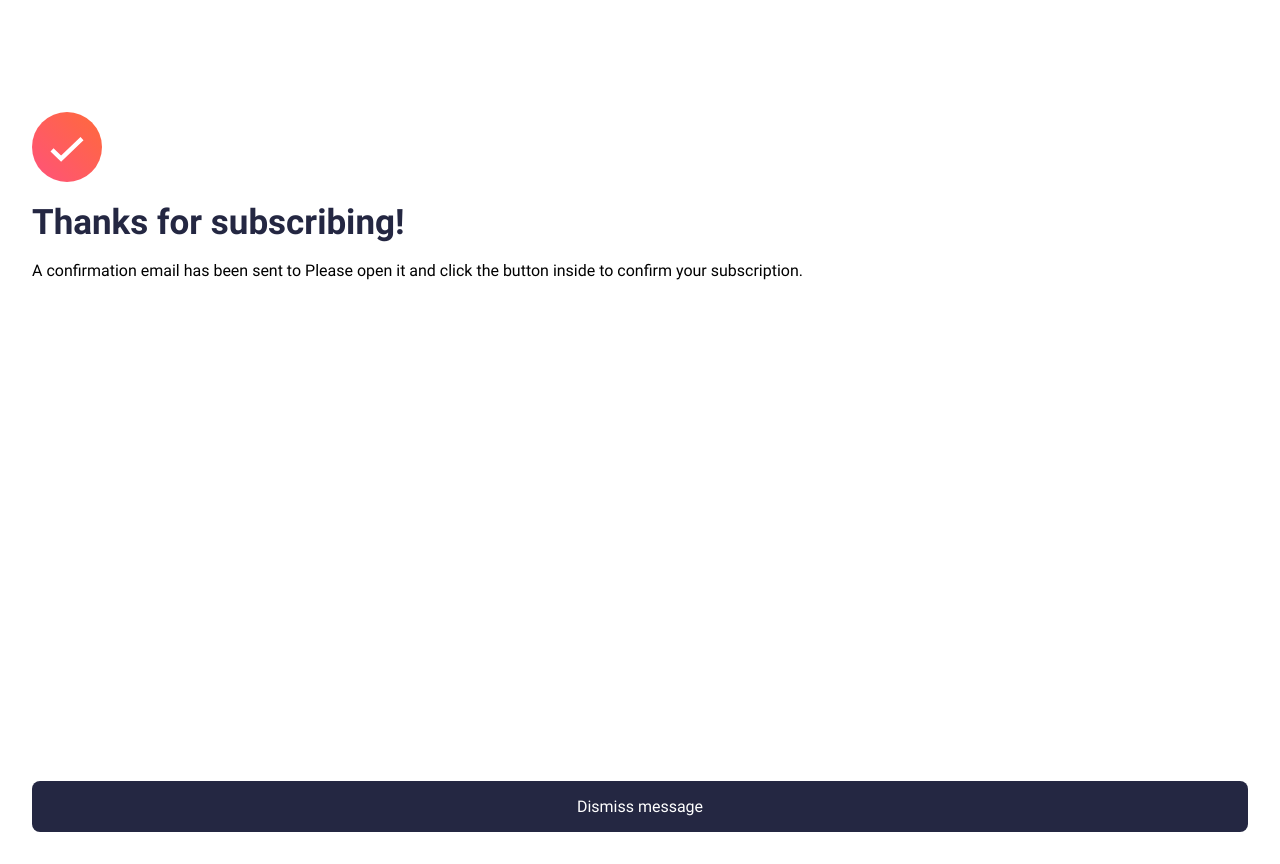
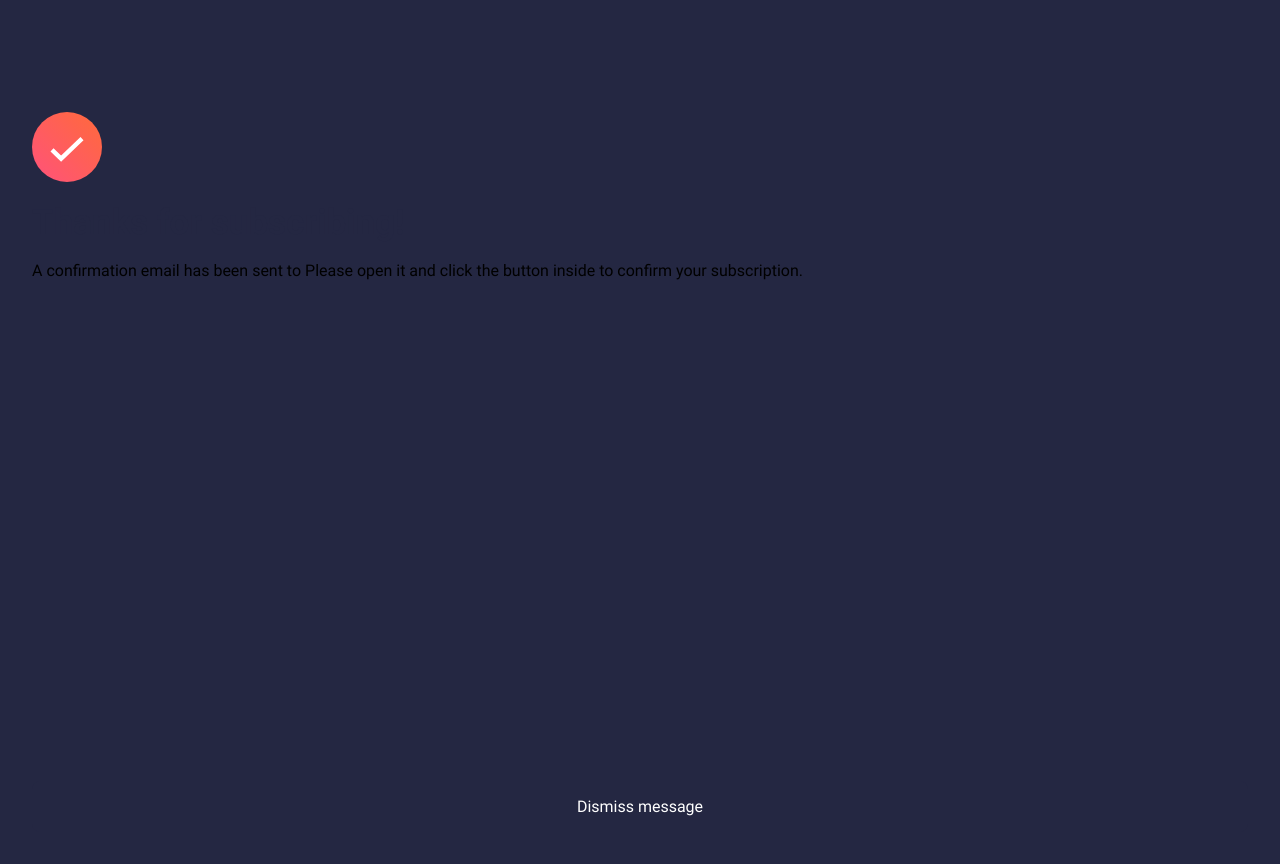
Before and after one commit to Kurkov11/newsletter-signup-with-success, a plain HTML site: page success.html in a window 1280 px wide. Drawn offline with Linux system fonts and the light colour scheme.

Commit message:
Set contrasting colors for body and wrapper inside query

```diff
--- a/style.css
+++ b/style.css
@@ -129,9 +129,13 @@ html{
 }
 
 @media only screen and (width >= 800px){
+    body{
+        background-color: hsl(234, 29%, 20%);
+    }
     #wrapper{
         display: flex;
         flex-direction: row-reverse;
+        background-color: white;
     }
     #top-img-desktop{
         display: block;
```
